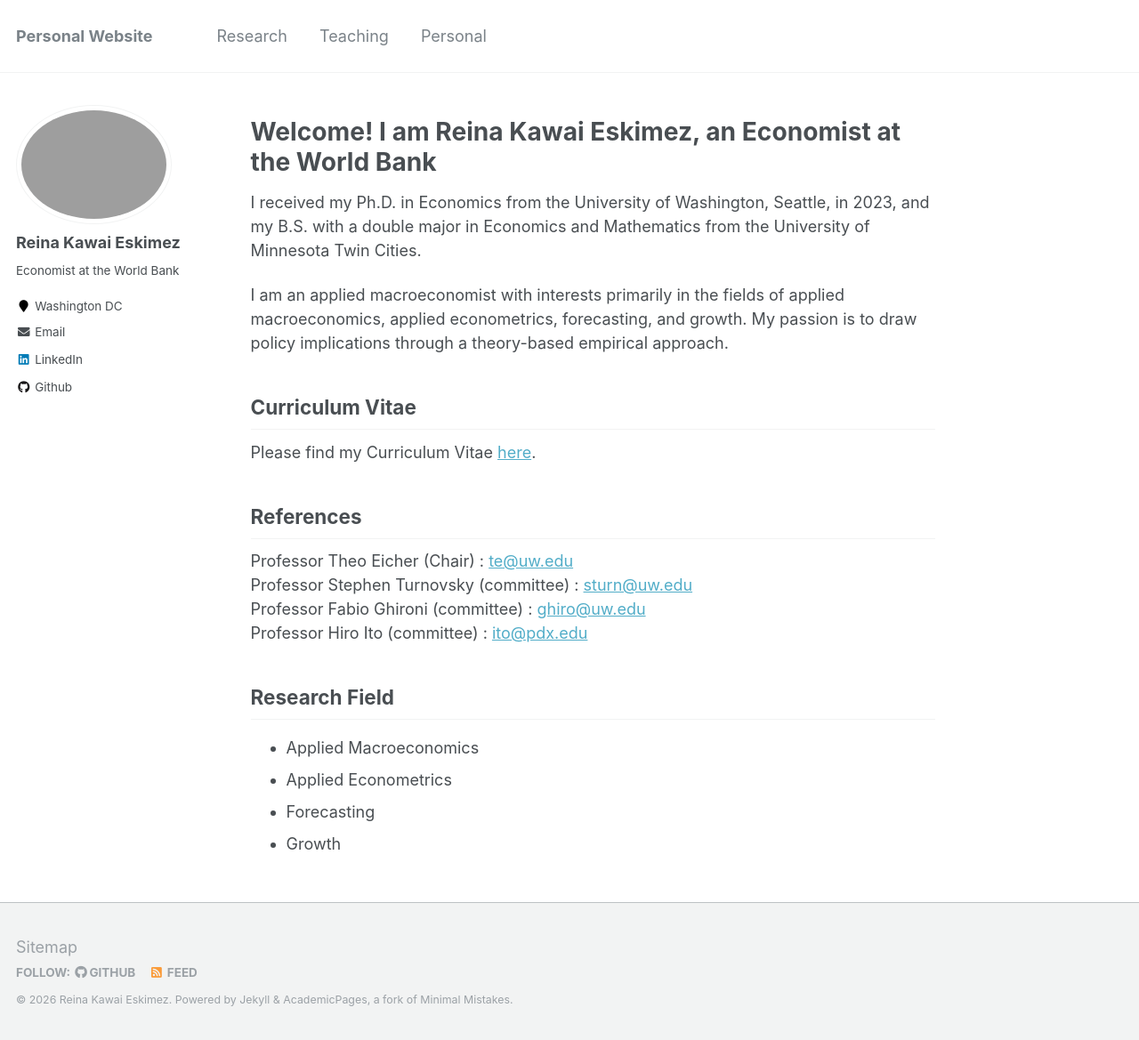
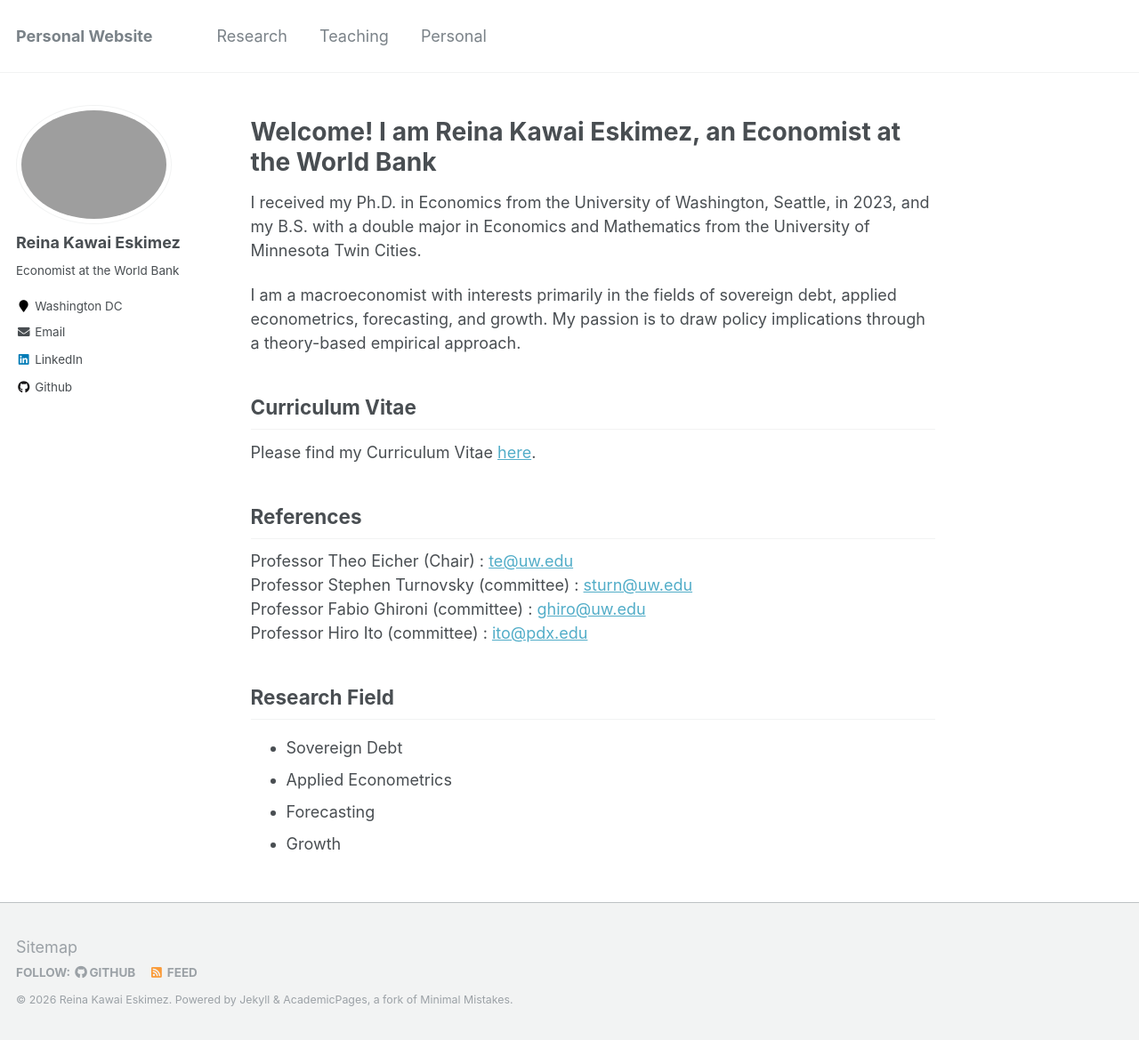
Before and after one commit to Reina-Kawai/Reina-Kawai.github.io, a Jekyll site: the page built from _pages/about.md, in a window 1280 px wide and 1169 px high. Shown: the whole window at 89% size. Built offline with Jekyll 4.4.1, drawn with Linux system fonts in a browser that asks for light colours.

Commit message:
Revise about page to reflect new research focus
Updated research interests to focus on sovereign debt.

```diff
--- a/_pages/about.md
+++ b/_pages/about.md
@@ -12,7 +12,7 @@ Welcome! I am Reina Kawai Eskimez, an Economist at the World Bank
 ======
 I received my Ph.D. in Economics from the University of Washington, Seattle, in 2023, and my B.S. with a double major in Economics and Mathematics from the University of Minnesota Twin Cities.
 
-I am an applied macroeconomist with interests primarily in the fields of applied macroeconomics, applied econometrics, forecasting, and growth. My passion is to draw policy implications through a theory-based empirical approach.
+I am a macroeconomist with interests primarily in the fields of sovereign debt, applied econometrics, forecasting, and growth. My passion is to draw policy implications through a theory-based empirical approach.
 
 
 Curriculum Vitae
@@ -30,7 +30,7 @@ Professor Hiro Ito (committee) : [ito@pdx.edu](mailto:ito@pdx.edu)
 
 Research Field
 ------
-* Applied Macroeconomics
+* Sovereign Debt
 * Applied Econometrics
 * Forecasting
 * Growth
```
